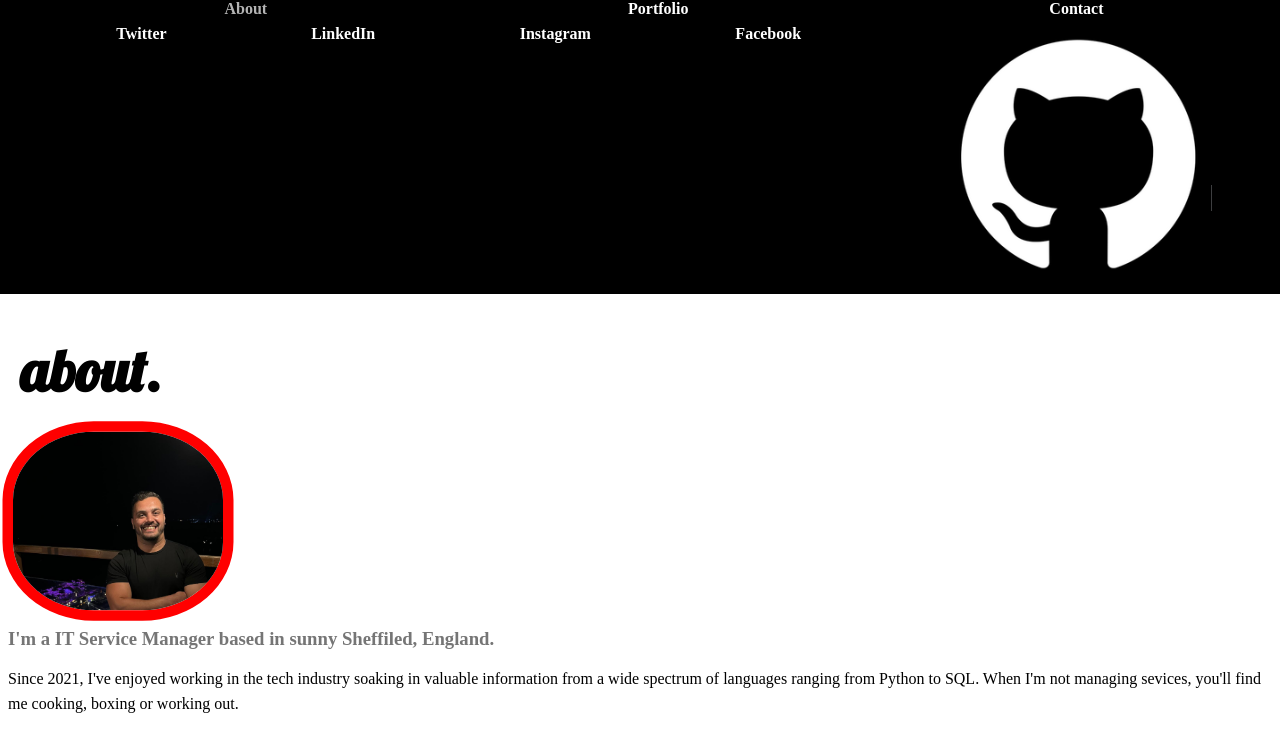
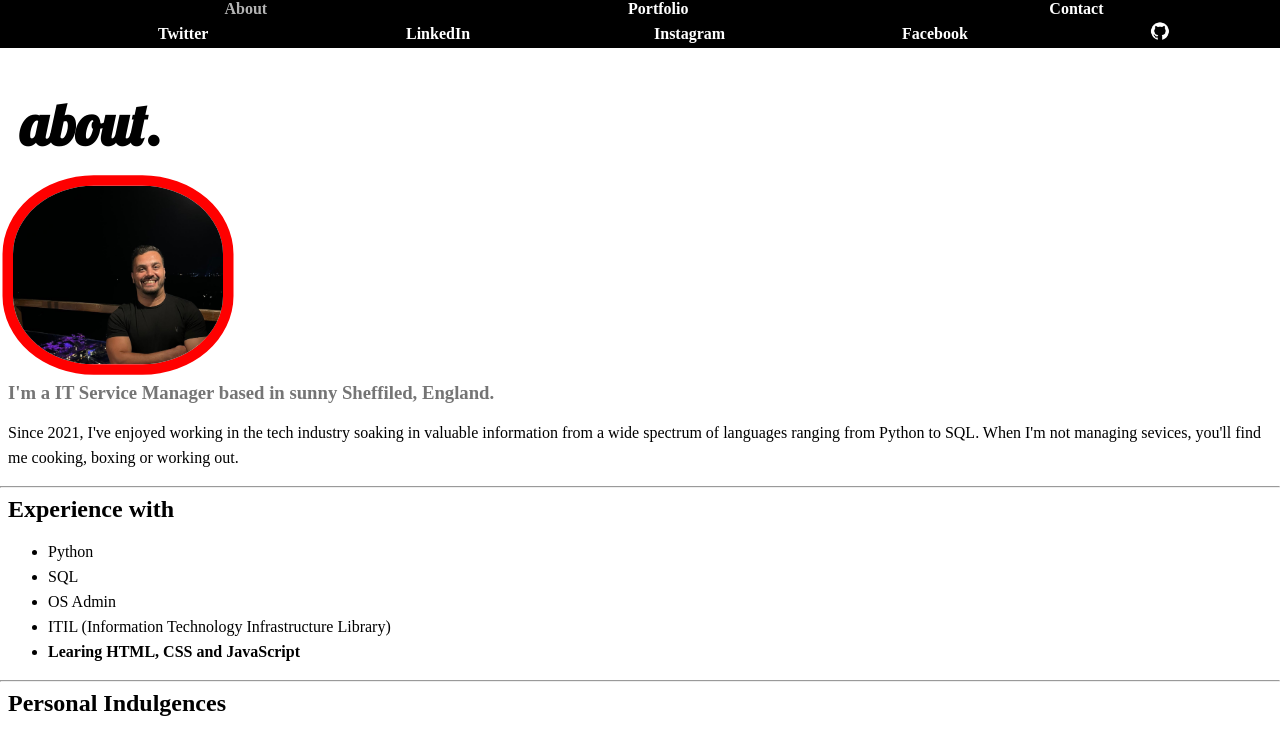
Before and after one commit to ErkanGazi20/my-portfolio, a website: page index.html in a window 1280 px wide. Shown: the top 730 px of the page. Drawn offline with Linux system fonts and the light colour scheme.

Commit message:
Added Github logo, baby

```diff
--- a/index.html
+++ b/index.html
@@ -24,18 +24,18 @@
                 </div>
                 <div class="social-media">
                 <li class="text-hover">
-                    <a href="https://github.com/ErkanGazi20" target="_blank"><img src="github.png" border="0" /></a>
+                    <a href="https://github.com/ErkanGazi20" target="_blank"><img src="github.png" class="icon"></a>
                 </li>
-                <li class="text-hover">
+                <li class="text-hover icon">
                     <a href="https://www.facebook.com/erkan.gazi.71/" target="_blank">Facebook</a>
                 </li>
-                <li class="text-hover">
+                <li class="text-hover icon">
                     <a href="https://www.instagram.com/erkang20/" target="_blank">Instagram</a>
                 </li>
-                <li class="text-hover">
+                <li class="text-hover icon">
                     <a href="https://www.linkedin.com/in/erkangazi20" target="_blank">LinkedIn</a>
                 </li>
-                <li class="text-hover">
+                <li class="text-hover icon">
                     <a href="https://twitter.com/Enkazlar" target="_blank">Twitter</a>
                 </li>
                 </div>
--- a/style.css
+++ b/style.css
@@ -23,7 +23,9 @@ nav {
     text-align: center;
     justify-content: space-between;
   }
-
+.icon {
+    width: 20px;
+}
 
 p{
     line-height: 25px;
@@ -98,6 +100,9 @@ a {
     justify-content: space-around;
 }
 
+.logo {
+
+}
 .button-hover:hover{
     color: darkgrey;
     transform: scale(1.1);
```
